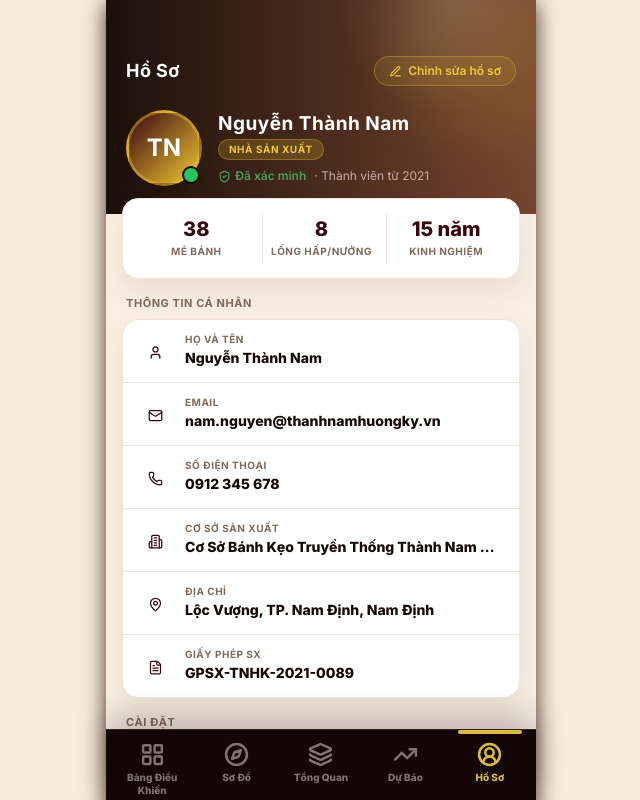
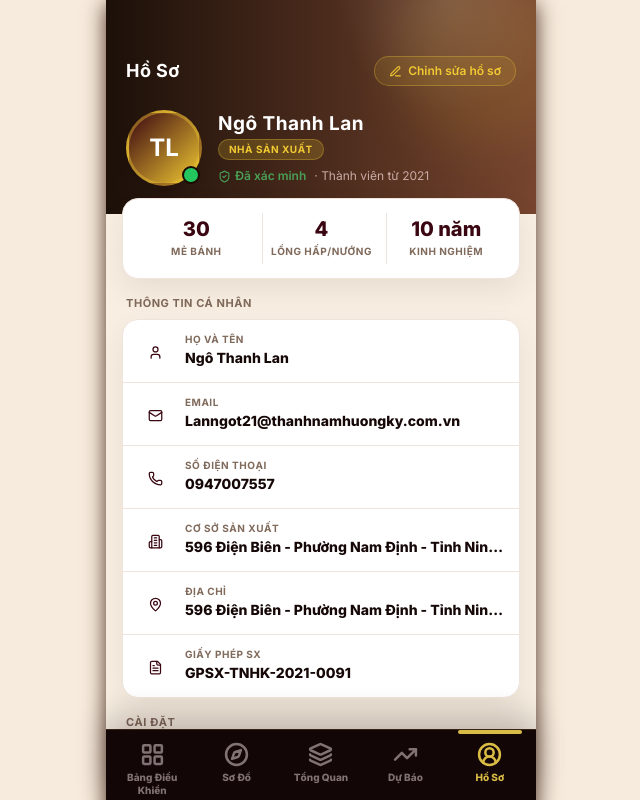
Before and after one commit to hn4h/thanhnamhuongky, a React (Vite) app: page /producer/keo-xiu-chau/profile in a window 1280 px wide. Shown: the top 800 px of the page, without its empty margins (319-959 px from the left). Built offline with nearby package versions, Linux system fonts and the light colour scheme.

Commit message:
update profile

```diff
--- a/src/features/consumer/shared/data/consumerData.ts
+++ b/src/features/consumer/shared/data/consumerData.ts
@@ -10,7 +10,7 @@ export const consumerProductsData: Record<string, ConsumerProductData> = {
       batch: 'BG-0626-01',
       producedAt: '31/08/2026',
       expiresAt: '06/09/2026',
-      origin: '94 Trần Hưng Đạo, Nam Định',
+      origin: '94 Trần Hưng Đạo, Phường Nam Định, Tỉnh Ninh Bình',
       certificate: 'CERT-TNHK-BG-2026-014',
     },
     checks: [
@@ -318,7 +318,7 @@ export const consumerProductsData: Record<string, ConsumerProductData> = {
       batch: 'DO-0626-02',
       producedAt: '18/06/2026',
       expiresAt: '18/12/2026',
-      origin: 'Cơ sở chế biến Thành Nam',
+      origin: '596 Điện Biên - Phường Nam Định - Tỉnh Ninh Bình',
       certificate: 'CERT-TNHK-KD-2026-039',
     },
     checks: [
--- a/src/features/producer/shared/screens/ProducerProfile.tsx
+++ b/src/features/producer/shared/screens/ProducerProfile.tsx
@@ -96,20 +96,57 @@ export function ProducerProfile({ product }: ProducerProfileProps) {
 
   const t = translations[lang]
 
-  // Mock Producer Data customized for Thanh Nam Huong Ky
-  const producerData = {
-    fullName: 'Nguyễn Thành Nam',
-    email: 'nam.nguyen@thanhnamhuongky.vn',
-    phone: '0912 345 678',
-    facility: 'Cơ Sở Bánh Kẹo Truyền Thống Thành Nam Hương Ký',
-    location: 'Lộc Vượng, TP. Nam Định, Nam Định',
-    license: 'GPSX-TNHK-2021-0089',
-    avatar: 'TN',
-    memberYear: '2021',
-    batches: 38,
-    ovens: 8,
-    years: '15 năm'
+  // Dynamic Producer Data based on product key mapped for Thanh Nam Huong Ky
+  const getProducerData = (key: string) => {
+    switch (key) {
+      case 'banh-gai':
+        return {
+          fullName: 'Trần Thị Thanh Huyền',
+          email: 'huyentrantt35@thanhnamhuongky.com.vn',
+          phone: '0854386316',
+          facility: '94 Trần Hưng Đạo, Phường Nam Định, Tỉnh Ninh Bình',
+          location: '94 Trần Hưng Đạo, Phường Nam Định, Tỉnh Ninh Bình',
+          license: 'GPSX-TNHK-2021-0089',
+          avatar: 'TH',
+          memberYear: '2021',
+          batches: 38,
+          ovens: 8,
+          years: '15 năm'
+        }
+      case 'banh-xiu-pao':
+        return {
+          fullName: 'Đỗ Thu Thủy',
+          email: 'Thuydot43@thanhnamhuongky.com.vn',
+          phone: '0947469722',
+          facility: '28 Nguyễn Trãi - Phường Nam Định - Tỉnh Ninh Bình',
+          location: '28 Nguyễn Trãi - Phường Nam Định - Tỉnh Ninh Bình',
+          license: 'GPSX-TNHK-2021-0090',
+          avatar: 'TT',
+          memberYear: '2021',
+          batches: 42,
+          ovens: 6,
+          years: '12 năm'
+        }
+      case 'keo-xiu-chau':
+      case 'doi':
+      default:
+        return {
+          fullName: 'Ngô Thanh Lan',
+          email: 'Lanngot21@thanhnamhuongky.com.vn',
+          phone: '0947007557',
+          facility: '596 Điện Biên - Phường Nam Định - Tỉnh Ninh Bình',
+          location: '596 Điện Biên - Phường Nam Định - Tỉnh Ninh Bình',
+          license: 'GPSX-TNHK-2021-0091',
+          avatar: 'TL',
+          memberYear: '2021',
+          batches: 30,
+          ovens: 4,
+          years: '10 năm'
+        }
+    }
   }
+
+  const producerData = getProducerData(product.key)
 
   const personalInfoItems = [
     { icon: User, label: t.fullName, value: producerData.fullName },
```
